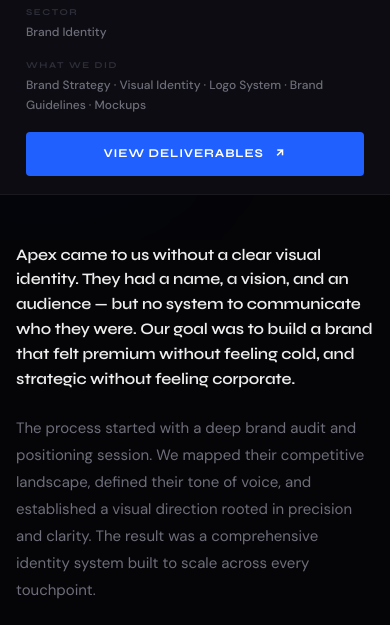
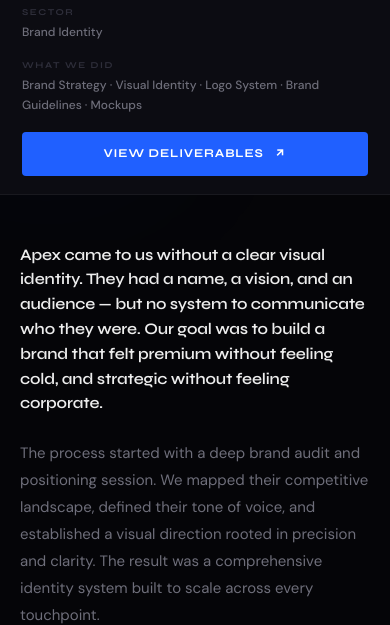
Before and after one commit to DRealDanny/Creativo, a PHP site: page /case-study/branding.html in a window 390 px wide. Shown: the part 604-1229 px from the top of the page. Run offline with PHP 8.4, Linux system fonts and the light colour scheme; some libraries are stand-ins or nearby versions.

Commit message:
feat: adjust padding for cs-info-bar and update root padding variable

```diff
--- a/css/mobile-res.css
+++ b/css/mobile-res.css
@@ -273,8 +273,8 @@
     flex-direction: column;
     align-items: flex-start;
     gap: 16px;
-     padding-left: 10px;
-    padding-right: 10px;
+     padding-left: 2px;
+    padding-right: 2px;
   }
 
   .cs-info-tag { gap: 3px; }
@@ -368,7 +368,7 @@
 /* ── Extra small screens ── */
 @media (max-width: 480px) {
 
-  :root { --pad: 16px; }
+  :root { --pad: 20px; }
 
   .hero-title {
     font-size: clamp(54px, 17vw, 80px);
```
